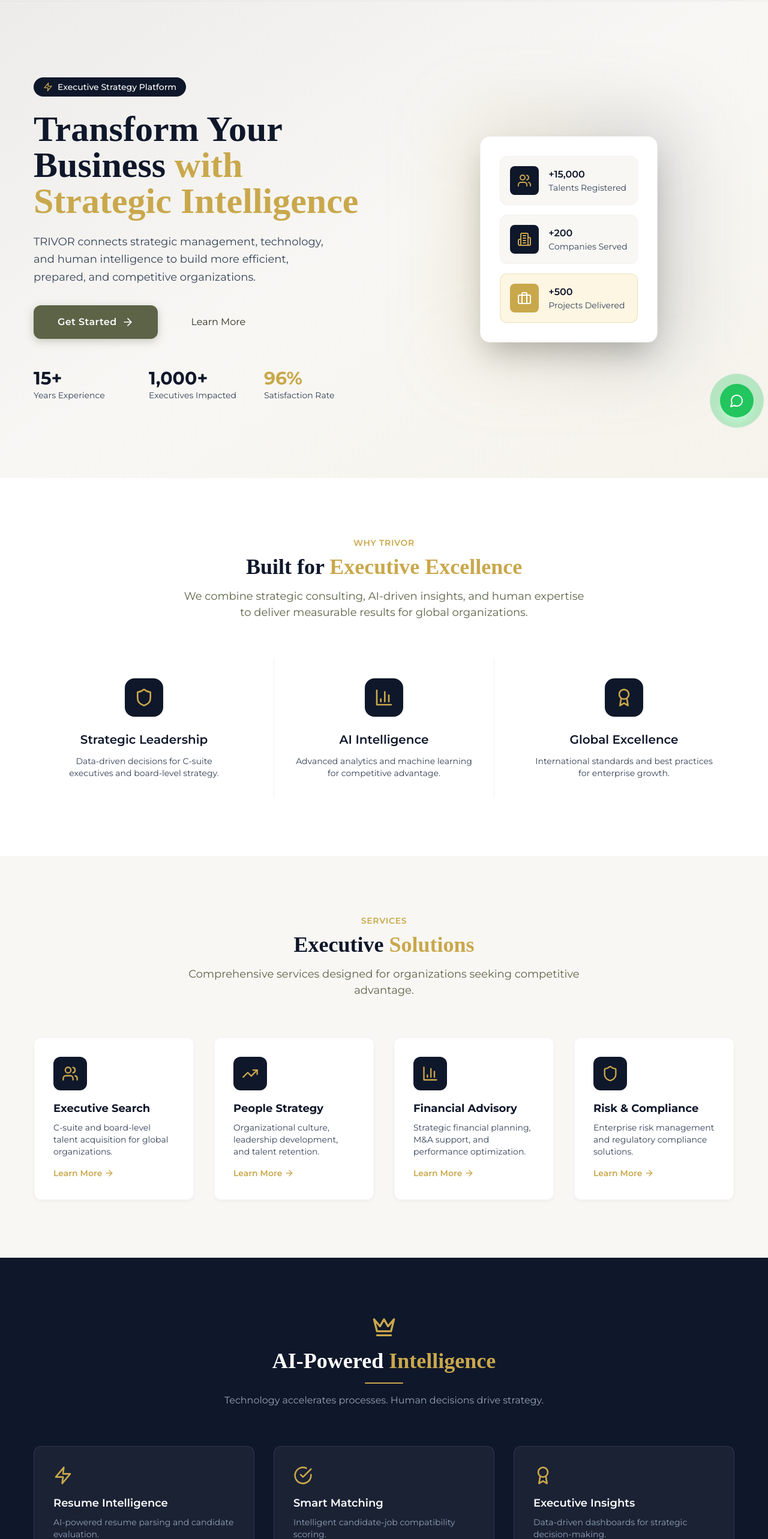
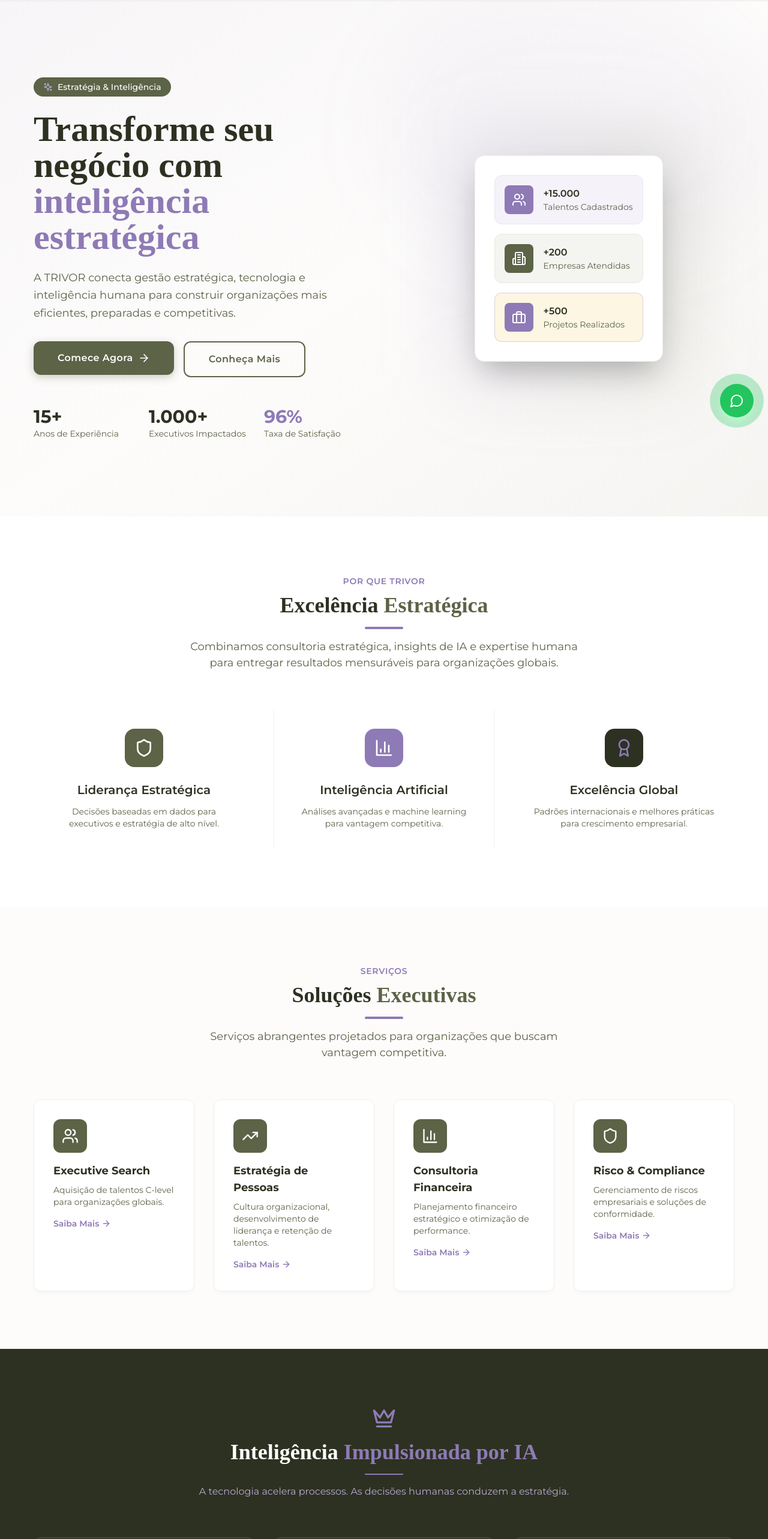
Before and after one commit to trivoroficial/consult_recruit, a Next.js app: page / in a window 1280 px wide. Shown: the part 80-2646 px from the top of the page at 60% size. Built offline with nearby package versions, Linux system fonts and the light colour scheme.

Commit message:
Update page.tsx

```diff
--- a/src/app/(public)/page.tsx
+++ b/src/app/(public)/page.tsx
@@ -1,90 +1,88 @@
 import Link from 'next/link'
-import { ArrowRight, Shield, TrendingUp, Users, Zap, Building2, Award, Crown, CheckCircle, BarChart3, Briefcase } from 'lucide-react'
+import { ArrowRight, Shield, TrendingUp, Users, Zap, Building2, Award, Crown, CheckCircle, BarChart3, Briefcase, Sparkles } from 'lucide-react'
 
 export default function Home() {
   return (
     <div>
-      {/* ===== HERO PREMIUM ===== */}
-      <section className="relative overflow-hidden bg-[#F8F7F4] py-24 md:py-32">
-        <div className="absolute inset-0 bg-gradient-to-br from-[#0F172A]/5 via-transparent to-[#C9A84C]/5"></div>
+      {/* ===== HERO ===== */}
+      <section className="relative overflow-hidden bg-[#FDFCFB] py-24 md:py-32">
+        <div className="absolute inset-0 bg-gradient-to-br from-[#8E7AB5]/5 via-transparent to-[#5C6347]/5"></div>
+        <div className="absolute top-0 right-0 w-1/2 h-1/2 bg-[#8E7AB5]/5 rounded-full blur-3xl"></div>
         <div className="container mx-auto px-4 relative">
           <div className="grid gap-12 lg:grid-cols-2 lg:gap-16 items-center">
-            {/* LADO ESQUERDO */}
             <div>
-              <div className="inline-flex items-center gap-2 px-4 py-1.5 bg-[#0F172A] text-white rounded-full text-sm font-medium mb-6">
-                <Zap className="h-4 w-4 text-[#C9A84C]" />
-                Executive Strategy Platform
+              <div className="inline-flex items-center gap-2 px-4 py-1.5 bg-[#5C6347] text-white rounded-full text-sm font-medium mb-6">
+                <Sparkles className="h-4 w-4 text-[#B8A9D4]" />
+                Estratégia & Inteligência
               </div>
-              <h1 className="font-serif text-4xl md:text-5xl lg:text-6xl font-bold leading-tight text-[#0F172A]">
-                Transform Your Business{' '}
-                <span className="text-[#C9A84C]">with Strategic Intelligence</span>
+              <h1 className="font-serif text-4xl md:text-5xl lg:text-6xl font-bold leading-tight text-[#2D3121]">
+                Transforme seu negócio com{' '}
+                <span className="text-[#8E7AB5]">inteligência estratégica</span>
               </h1>
-              <p className="mt-6 text-lg text-[#334155] leading-relaxed max-w-lg">
-                TRIVOR connects strategic management, technology, and human intelligence
-                to build more efficient, prepared, and competitive organizations.
+              <p className="mt-6 text-lg text-[#5C6347] leading-relaxed max-w-lg">
+                A TRIVOR conecta gestão estratégica, tecnologia e inteligência humana
+                para construir organizações mais eficientes, preparadas e competitivas.
               </p>
               <div className="mt-8 flex flex-wrap gap-4">
                 <Link href="/cadastro">
                   <button className="btn-primary btn-lg">
-                    Get Started
+                    Comece Agora
                     <ArrowRight className="h-5 w-5" />
                   </button>
                 </Link>
                 <Link href="/servicos">
-                  <button className="btn-outline-gold btn-lg">
-                    Learn More
+                  <button className="btn-outline btn-lg">
+                    Conheça Mais
                   </button>
                 </Link>
               </div>
 
-              {/* STATS */}
               <div className="mt-12 grid grid-cols-3 gap-6">
                 <div>
-                  <p className="text-3xl font-bold text-[#0F172A]">15+</p>
-                  <p className="text-sm text-[#334155]">Years Experience</p>
+                  <p className="text-3xl font-bold text-[#2D3121]">15+</p>
+                  <p className="text-sm text-[#5C6347]">Anos de Experiência</p>
                 </div>
                 <div>
-                  <p className="text-3xl font-bold text-[#0F172A]">1,000+</p>
-                  <p className="text-sm text-[#334155]">Executives Impacted</p>
+                  <p className="text-3xl font-bold text-[#2D3121]">1.000+</p>
+                  <p className="text-sm text-[#5C6347]">Executivos Impactados</p>
                 </div>
                 <div>
-                  <p className="text-3xl font-bold text-[#C9A84C]">96%</p>
-                  <p className="text-sm text-[#334155]">Satisfaction Rate</p>
+                  <p className="text-3xl font-bold text-[#8E7AB5]">96%</p>
+                  <p className="text-sm text-[#5C6347]">Taxa de Satisfação</p>
                 </div>
               </div>
             </div>
 
-            {/* LADO DIREITO */}
             <div className="flex justify-center">
               <div className="relative">
-                <div className="absolute -inset-6 bg-gradient-to-r from-[#C9A84C]/20 to-[#0F172A]/20 rounded-2xl blur-3xl"></div>
-                <div className="relative bg-white rounded-2xl shadow-2xl p-8 border border-[#F1F1EF]">
+                <div className="absolute -inset-6 bg-gradient-to-r from-[#8E7AB5]/20 to-[#5C6347]/20 rounded-2xl blur-3xl"></div>
+                <div className="relative bg-white rounded-2xl shadow-2xl p-8 border border-[#F0F0ED]">
                   <div className="space-y-4">
-                    <div className="flex items-center gap-4 p-4 rounded-xl bg-[#F8F7F4] border border-[#F1F1EF]">
-                      <div className="p-3 bg-[#0F172A] text-[#C9A84C] rounded-lg">
+                    <div className="flex items-center gap-4 p-4 rounded-xl bg-[#F5F2FA] border border-[#EBE5F4]">
+                      <div className="p-3 bg-[#8E7AB5] text-white rounded-lg">
                         <Users className="h-6 w-6" />
                       </div>
                       <div>
-                        <p className="font-semibold text-[#0F172A]">+15,000</p>
-                        <p className="text-sm text-[#334155]">Talents Registered</p>
+                        <p className="font-semibold text-[#2D3121]">+15.000</p>
+                        <p className="text-sm text-[#5C6347]">Talentos Cadastrados</p>
                       </div>
                     </div>
-                    <div className="flex items-center gap-4 p-4 rounded-xl bg-[#F8F7F4] border border-[#F1F1EF]">
-                      <div className="p-3 bg-[#0F172A] text-[#C9A84C] rounded-lg">
+                    <div className="flex items-center gap-4 p-4 rounded-xl bg-[#F4F5F0] border border-[#E8EAE0]">
+                      <div className="p-3 bg-[#5C6347] text-white rounded-lg">
                         <Building2 className="h-6 w-6" />
                       </div>
                       <div>
-                        <p className="font-semibold text-[#0F172A]">+200</p>
-                        <p className="text-sm text-[#334155]">Companies Served</p>
+                        <p className="font-semibold text-[#2D3121]">+200</p>
+                        <p className="text-sm text-[#5C6347]">Empresas Atendidas</p>
                       </div>
                     </div>
-                    <div className="flex items-center gap-4 p-4 rounded-xl bg-[#FDF6E3] border border-[#C9A84C]/30">
-                      <div className="p-3 bg-[#C9A84C] text-white rounded-lg">
+                    <div className="flex items-center gap-4 p-4 rounded-xl bg-[#FDF6E3] border border-[#8E7AB5]/30">
+                      <div className="p-3 bg-[#8E7AB5] text-white rounded-lg">
                         <Briefcase className="h-6 w-6" />
                       </div>
                       <div>
-                        <p className="font-semibold text-[#0F172A]">+500</p>
-                        <p className="text-sm text-[#334155]">Projects Delivered</p>
+                        <p className="font-semibold text-[#2D3121]">+500</p>
+                        <p className="text-sm text-[#5C6347]">Projetos Realizados</p>
                       </div>
                     </div>
                   </div>
@@ -95,159 +93,159 @@ export default function Home() {
         </div>
       </section>
 
-      {/* ===== WHY TRIVOR ===== */}
+      {/* ===== POR QUE TRIVOR ===== */}
       <section className="py-24 bg-white">
         <div className="container mx-auto px-4">
           <div className="text-center max-w-3xl mx-auto">
-            <span className="text-sm font-semibold text-[#C9A84C] uppercase tracking-wider">Why TRIVOR</span>
-            <h2 className="font-serif text-3xl md:text-4xl font-bold mt-2 text-[#0F172A]">
-              Built for <span className="text-[#C9A84C]">Executive Excellence</span>
+            <span className="text-sm font-semibold text-[#8E7AB5] uppercase tracking-wider">Por que TRIVOR</span>
+            <h2 className="font-serif text-3xl md:text-4xl font-bold mt-2 text-[#2D3121]">
+              Excelência <span className="text-[#5C6347]">Estratégica</span>
             </h2>
-            <div className="divider-gold mt-4"></div>
+            <div className="divider-lilas mt-4"></div>
             <p className="subtitle mt-4">
-              We combine strategic consulting, AI-driven insights, and human expertise
-              to deliver measurable results for global organizations.
+              Combinamos consultoria estratégica, insights de IA e expertise humana
+              para entregar resultados mensuráveis para organizações globais.
             </p>
           </div>
 
           <div className="mt-16 grid gap-8 md:grid-cols-3">
             <div className="text-center p-8">
-              <div className="w-16 h-16 bg-[#0F172A] rounded-2xl flex items-center justify-center mx-auto mb-6">
-                <Shield className="h-8 w-8 text-[#C9A84C]" />
+              <div className="w-16 h-16 bg-[#5C6347] rounded-2xl flex items-center justify-center mx-auto mb-6">
+                <Shield className="h-8 w-8 text-white" />
               </div>
-              <h3 className="text-xl font-semibold text-[#0F172A]">Strategic Leadership</h3>
-              <p className="mt-3 text-[#334155] text-sm">
-                Data-driven decisions for C-suite executives and board-level strategy.
+              <h3 className="text-xl font-semibold text-[#2D3121]">Liderança Estratégica</h3>
+              <p className="mt-3 text-[#5C6347] text-sm">
+                Decisões baseadas em dados para executivos e estratégia de alto nível.
               </p>
             </div>
 
-            <div className="text-center p-8 border-x border-[#F1F1EF]">
-              <div className="w-16 h-16 bg-[#0F172A] rounded-2xl flex items-center justify-center mx-auto mb-6">
-                <BarChart3 className="h-8 w-8 text-[#C9A84C]" />
+            <div className="text-center p-8 border-x border-[#F0F0ED]">
+              <div className="w-16 h-16 bg-[#8E7AB5] rounded-2xl flex items-center justify-center mx-auto mb-6">
+                <BarChart3 className="h-8 w-8 text-white" />
               </div>
-              <h3 className="text-xl font-semibold text-[#0F172A]">AI Intelligence</h3>
-              <p className="mt-3 text-[#334155] text-sm">
-                Advanced analytics and machine learning for competitive advantage.
+              <h3 className="text-xl font-semibold text-[#2D3121]">Inteligência Artificial</h3>
+              <p className="mt-3 text-[#5C6347] text-sm">
+                Análises avançadas e machine learning para vantagem competitiva.
               </p>
             </div>
 
             <div className="text-center p-8">
-              <div className="w-16 h-16 bg-[#0F172A] rounded-2xl flex items-center justify-center mx-auto mb-6">
-                <Award className="h-8 w-8 text-[#C9A84C]" />
+              <div className="w-16 h-16 bg-[#2D3121] rounded-2xl flex items-center justify-center mx-auto mb-6">
+                <Award className="h-8 w-8 text-[#8E7AB5]" />
               </div>
-              <h3 className="text-xl font-semibold text-[#0F172A]">Global Excellence</h3>
-              <p className="mt-3 text-[#334155] text-sm">
-                International standards and best practices for enterprise growth.
+              <h3 className="text-xl font-semibold text-[#2D3121]">Excelência Global</h3>
+              <p className="mt-3 text-[#5C6347] text-sm">
+                Padrões internacionais e melhores práticas para crescimento empresarial.
               </p>
             </div>
           </div>
         </div>
       </section>
 
-      {/* ===== SERVICES ===== */}
-      <section className="py-24 bg-[#F8F7F4]">
+      {/* ===== SERVIÇOS ===== */}
+      <section className="py-24 bg-[#FDFCFB]">
         <div className="container mx-auto px-4">
           <div className="text-center max-w-3xl mx-auto">
-            <span className="text-sm font-semibold text-[#C9A84C] uppercase tracking-wider">Services</span>
-            <h2 className="font-serif text-3xl md:text-4xl font-bold mt-2 text-[#0F172A]">
-              Executive <span className="text-[#C9A84C]">Solutions</span>
+            <span className="text-sm font-semibold text-[#8E7AB5] uppercase tracking-wider">Serviços</span>
+            <h2 className="font-serif text-3xl md:text-4xl font-bold mt-2 text-[#2D3121]">
+              Soluções <span className="text-[#5C6347]">Executivas</span>
             </h2>
-            <div className="divider-gold mt-4"></div>
+            <div className="divider-lilas mt-4"></div>
             <p className="subtitle mt-4">
-              Comprehensive services designed for organizations seeking competitive advantage.
+              Serviços abrangentes projetados para organizações que buscam vantagem competitiva.
             </p>
           </div>
 
           <div className="mt-16 grid gap-8 md:grid-cols-2 lg:grid-cols-4">
             <div className="card-premium group">
-              <div className="w-14 h-14 rounded-xl flex items-center justify-center mb-4 bg-[#0F172A] text-[#C9A84C] transition group-hover:bg-[#C9A84C] group-hover:text-white">
+              <div className="w-14 h-14 rounded-xl flex items-center justify-center mb-4 bg-[#5C6347] text-white transition group-hover:bg-[#8E7AB5]">
                 <Users className="h-7 w-7" />
               </div>
-              <h3 className="text-lg font-bold text-[#0F172A]">Executive Search</h3>
-              <p className="mt-2 text-sm text-[#334155]">
-                C-suite and board-level talent acquisition for global organizations.
+              <h3 className="text-lg font-bold text-[#2D3121]">Executive Search</h3>
+              <p className="mt-2 text-sm text-[#5C6347]">
+                Aquisição de talentos C-level para organizações globais.
               </p>
-              <Link href="/servicos" className="mt-4 inline-flex items-center text-sm font-semibold text-[#C9A84C] hover:text-[#B8963A] transition-all">
-                Learn More <ArrowRight className="h-4 w-4 ml-1" />
+              <Link href="/servicos" className="mt-4 inline-flex items-center text-sm font-semibold text-[#8E7AB5] hover:text-[#726191] transition-all">
+                Saiba Mais <ArrowRight className="h-4 w-4 ml-1" />
               </Link>
             </div>
 
             <div className="card-premium group">
-              <div className="w-14 h-14 rounded-xl flex items-center justify-center mb-4 bg-[#0F172A] text-[#C9A84C] transition group-hover:bg-[#C9A84C] group-hover:text-white">
+              <div className="w-14 h-14 rounded-xl flex items-center justify-center mb-4 bg-[#5C6347] text-white transition group-hover:bg-[#8E7AB5]">
                 <TrendingUp className="h-7 w-7" />
               </div>
-              <h3 className="text-lg font-bold text-[#0F172A]">People Strategy</h3>
-              <p className="mt-2 text-sm text-[#334155]">
-                Organizational culture, leadership development, and talent retention.
+              <h3 className="text-lg font-bold text-[#2D3121]">Estratégia de Pessoas</h3>
+              <p className="mt-2 text-sm text-[#5C6347]">
+                Cultura organizacional, desenvolvimento de liderança e retenção de talentos.
               </p>
-              <Link href="/servicos" className="mt-4 inline-flex items-center text-sm font-semibold text-[#C9A84C] hover:text-[#B8963A] transition-all">
-                Learn More <ArrowRight className="h-4 w-4 ml-1" />
+              <Link href="/servicos" className="mt-4 inline-flex items-center text-sm font-semibold text-[#8E7AB5] hover:text-[#726191] transition-all">
+                Saiba Mais <ArrowRight className="h-4 w-4 ml-1" />
               </Link>
             </div>
 
             <div className="card-premium group">
-              <div className="w-14 h-14 rounded-xl flex items-center justify-center mb-4 bg-[#0F172A] text-[#C9A84C] transition group-hover:bg-[#C9A84C] group-hover:text-white">
+              <div className="w-14 h-14 rounded-xl flex items-center justify-center mb-4 bg-[#5C6347] text-white transition group-hover:bg-[#8E7AB5]">
                 <BarChart3 className="h-7 w-7" />
               </div>
-              <h3 className="text-lg font-bold text-[#0F172A]">Financial Advisory</h3>
-              <p className="mt-2 text-sm text-[#334155]">
-                Strategic financial planning, M&A support, and performance optimization.
+              <h3 className="text-lg font-bold text-[#2D3121]">Consultoria Financeira</h3>
+              <p className="mt-2 text-sm text-[#5C6347]">
+                Planejamento financeiro estratégico e otimização de performance.
               </p>
-              <Link href="/servicos" className="mt-4 inline-flex items-center text-sm font-semibold text-[#C9A84C] hover:text-[#B8963A] transition-all">
-                Learn More <ArrowRight className="h-4 w-4 ml-1" />
+              <Link href="/servicos" className="mt-4 inline-flex items-center text-sm font-semibold text-[#8E7AB5] hover:text-[#726191] transition-all">
+                Saiba Mais <ArrowRight className="h-4 w-4 ml-1" />
               </Link>
             </div>
 
             <div className="card-premium group">
-              <div className="w-14 h-14 rounded-xl flex items-center justify-center mb-4 bg-[#0F172A] text-[#C9A84C] transition group-hover:bg-[#C9A84C] group-hover:text-white">
+              <div className="w-14 h-14 rounded-xl flex items-center justify-center mb-4 bg-[#5C6347] text-white transition group-hover:bg-[#8E7AB5]">
                 <Shield className="h-7 w-7" />
               </div>
-              <h3 className="text-lg font-bold text-[#0F172A]">Risk & Compliance</h3>
-              <p className="mt-2 text-sm text-[#334155]">
-                Enterprise risk management and regulatory compliance solutions.
+              <h3 className="text-lg font-bold text-[#2D3121]">Risco & Compliance</h3>
+              <p className="mt-2 text-sm text-[#5C6347]">
+                Gerenciamento de riscos empresariais e soluções de conformidade.
               </p>
-              <Link href="/servicos" className="mt-4 inline-flex items-center text-sm font-semibold text-[#C9A84C] hover:text-[#B8963A] transition-all">
-                Learn More <ArrowRight className="h-4 w-4 ml-1" />
+              <Link href="/servicos" className="mt-4 inline-flex items-center text-sm font-semibold text-[#8E7AB5] hover:text-[#726191] transition-all">
+                Saiba Mais <ArrowRight className="h-4 w-4 ml-1" />
               </Link>
             </div>
           </div>
         </div>
       </section>
 
-      {/* ===== TECHNOLOGY ===== */}
-      <section className="py-24 bg-[#0F172A] text-white">
+      {/* ===== TECNOLOGIA ===== */}
+      <section className="py-24 bg-[#2D3121] text-white">
         <div className="container mx-auto px-4">
           <div className="text-center max-w-3xl mx-auto">
-            <Crown className="h-10 w-10 text-[#C9A84C] mx-auto mb-4" />
+            <Crown className="h-10 w-10 text-[#8E7AB5] mx-auto mb-4" />
             <h2 className="font-serif text-3xl md:text-4xl font-bold">
-              AI-Powered <span className="text-[#C9A84C]">Intelligence</span>
+              Inteligência <span className="text-[#8E7AB5]">Impulsionada por IA</span>
             </h2>
-            <div className="w-16 h-0.5 bg-[#C9A84C] rounded-full mx-auto mt-4"></div>
-            <p className="mt-4 text-[#94A3B8] max-w-2xl mx-auto">
-              Technology accelerates processes. Human decisions drive strategy.
+            <div className="w-16 h-0.5 bg-[#8E7AB5] rounded-full mx-auto mt-4"></div>
+            <p className="mt-4 text-[#B8A9D4] max-w-2xl mx-auto">
+              A tecnologia acelera processos. As decisões humanas conduzem a estratégia.
             </p>
           </div>
 
           <div className="mt-16 grid gap-8 md:grid-cols-3">
-            <div className="bg-white/5 backdrop-blur-sm rounded-xl p-8 border border-white/10 hover:border-[#C9A84C]/50 transition">
-              <Zap className="h-8 w-8 text-[#C9A84C] mb-4" />
-              <h3 className="text-lg font-semibold">Resume Intelligence</h3>
-              <p className="mt-2 text-sm text-[#94A3B8]">
-                AI-powered resume parsing and candidate evaluation.
+            <div className="bg-white/5 backdrop-blur-sm rounded-xl p-8 border border-white/10 hover:border-[#8E7AB5]/50 transition">
+              <Zap className="h-8 w-8 text-[#8E7AB5] mb-4" />
+              <h3 className="text-lg font-semibold">Análise de Currículos</h3>
+              <p className="mt-2 text-sm text-[#B8A9D4]">
+                Extração e avaliação automática de currículos com IA.
               </p>
             </div>
-            <div className="bg-white/5 backdrop-blur-sm rounded-xl p-8 border border-white/10 hover:border-[#C9A84C]/50 transition">
-              <CheckCircle className="h-8 w-8 text-[#C9A84C] mb-4" />
-              <h3 className="text-lg font-semibold">Smart Matching</h3>
-              <p className="mt-2 text-sm text-[#94A3B8]">
-                Intelligent candidate-job compatibility scoring.
+            <div className="bg-white/5 backdrop-blur-sm rounded-xl p-8 border border-white/10 hover:border-[#8E7AB5]/50 transition">
+              <CheckCircle className="h-8 w-8 text-[#8E7AB5] mb-4" />
+              <h3 className="text-lg font-semibold">Matching Inteligente</h3>
+              <p className="mt-2 text-sm text-[#B8A9D4]">
+                Pontuação de compatibilidade entre candidatos e vagas.
               </p>
             </div>
-            <div className="bg-white/5 backdrop-blur-sm rounded-xl p-8 border border-white/10 hover:border-[#C9A84C]/50 transition">
-              <Award className="h-8 w-8 text-[#C9A84C] mb-4" />
-              <h3 className="text-lg font-semibold">Executive Insights</h3>
-              <p className="mt-2 text-sm text-[#94A3B8]">
-                Data-driven dashboards for strategic decision-making.
+            <div className="bg-white/5 backdrop-blur-sm rounded-xl p-8 border border-white/10 hover:border-[#8E7AB5]/50 transition">
+              <Award className="h-8 w-8 text-[#8E7AB5] mb-4" />
+              <h3 className="text-lg font-semibold">Insights Executivos</h3>
+              <p className="mt-2 text-sm text-[#B8A9D4]">
+                Dashboards para tomada de decisão estratégica.
               </p>
             </div>
           </div>
@@ -255,23 +253,23 @@ export default function Home() {
       </section>
 
       {/* ===== CTA FINAL ===== */}
-      <section className="py-20 bg-gradient-to-r from-[#0F172A] to-[#1E293B]">
+      <section className="py-20 bg-gradient-to-r from-[#5C6347] to-[#4A5039]">
         <div className="container mx-auto px-4 text-center">
           <h2 className="font-serif text-3xl md:text-4xl font-bold text-white">
-            Ready to Transform Your Organization?
+            Pronto para Transformar sua Organização?
           </h2>
-          <p className="mt-4 text-[#94A3B8] max-w-2xl mx-auto">
-            Join leading executives who trust TRIVOR for strategic excellence.
+          <p className="mt-4 text-[#D1D5C1] max-w-2xl mx-auto">
+            Junte-se aos executivos que confiam na TRIVOR para excelência estratégica.
           </p>
           <div className="mt-8 flex flex-wrap justify-center gap-4">
             <Link href="/cadastro">
-              <button className="btn-gold btn-lg">
-                Start Your Journey
+              <button className="btn-lilas btn-lg">
+                Comece Agora
               </button>
             </Link>
             <Link href="/contato">
-              <button className="btn-outline btn-lg border-white text-white hover:bg-white hover:text-[#0F172A]">
-                Contact Us
+              <button className="btn-outline btn-lg border-white text-white hover:bg-white hover:text-[#2D3121]">
+                Fale Conosco
               </button>
             </Link>
           </div>
```
